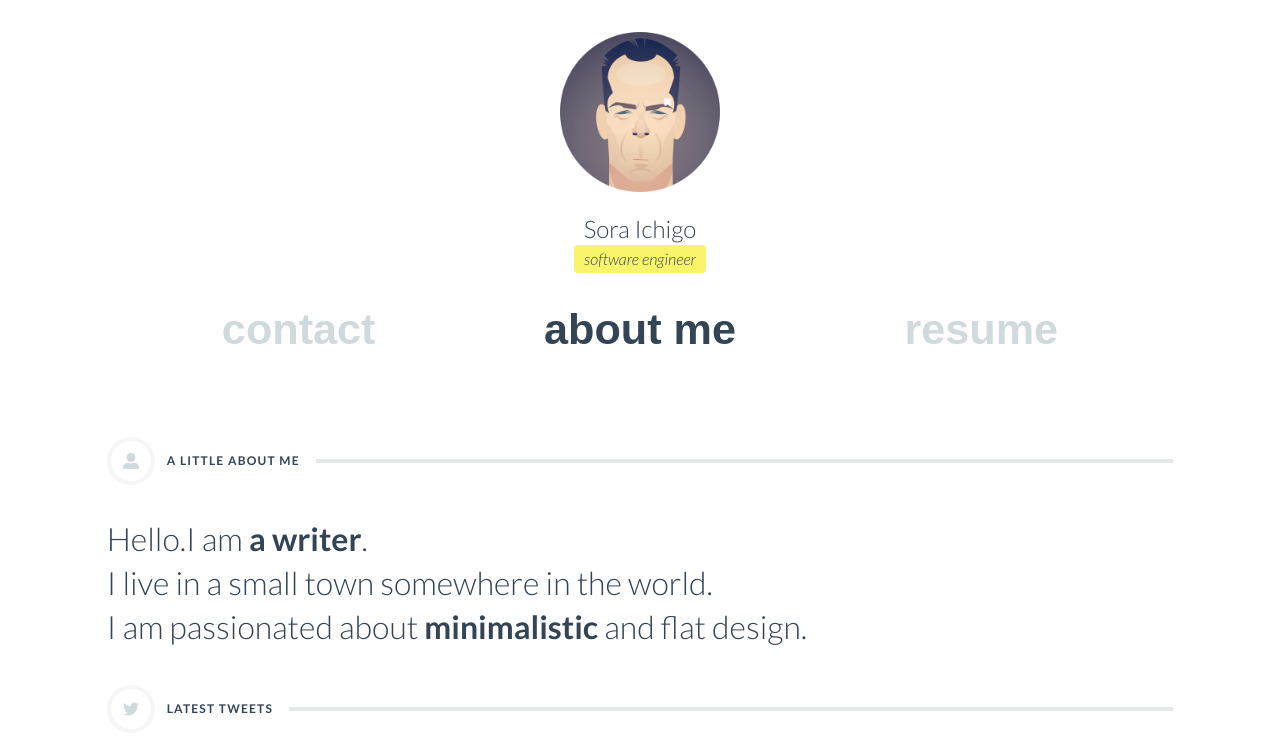
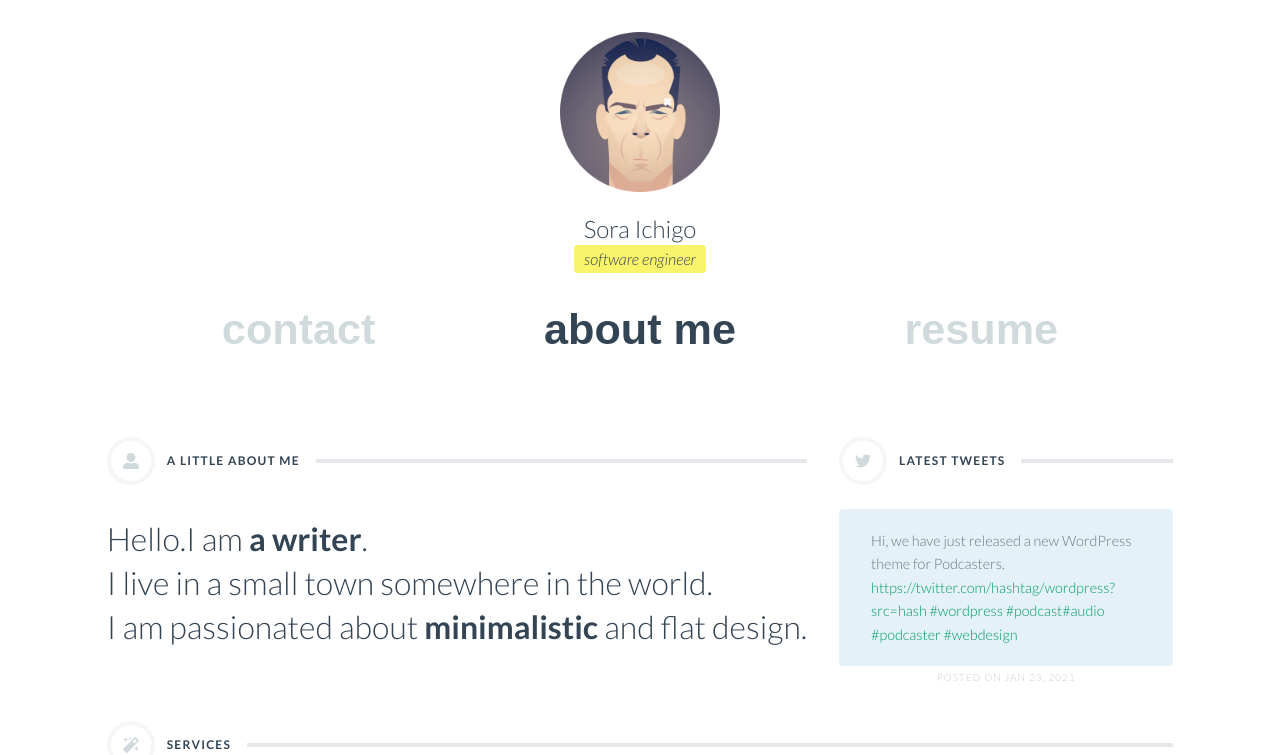
Before and after one commit to sora-ichigo/portfolio-front, a Next.js app: page / in a window 1280 px wide. Shown: the top 755 px of the page. Built offline with nearby package versions, Linux system fonts and the light colour scheme.

Commit message:
Update About responsive

```diff
--- a/src/about/components/About.tsx
+++ b/src/about/components/About.tsx
@@ -91,14 +91,15 @@ const SNSAccountDataList: SNSAccountDataType[] = [
 
 export const About: React.FC = () => (
   <div className="mx-auto w-11/12 py-4 md:w-5/6">
+    <div className="lg:grid lg:grid-cols-3 lg:gap-8">
       {/* -------------------------
         A LITTLE ABOUT ME
         ------------------------- */}
-    <div className="mt-3">
+      <div className="col-span-2 mt-3">
         <GlobalHeading text="A LITTLE ABOUT ME" icon={FaUserAlt} />
         <h3 className="mt-6 text-2xl font-light leading-snug md:mt-8 md:mb-5 md:text-3-4xl">
-        Hello.I am <span className="font-bold">a writer</span>.<br />I live in a
-        small town somewhere in the world.
+          Hello.I am <span className="font-bold">a writer</span>.<br />I live in
+          a small town somewhere in the world.
           <br /> I am passionated about{" "}
           <span className="font-bold">minimalistic</span> and flat design.
         </h3>
@@ -107,7 +108,7 @@ export const About: React.FC = () => (
       {/* -------------------------
         LATEST TWEETS
         ------------------------- */}
-    <div className="mt-9">
+      <div className="mt-9 lg:mt-0">
         <div className="mt-3 mb-6">
           <GlobalHeading text="LATEST TWEETS" icon={FaTwitter} />
         </div>
@@ -125,6 +126,7 @@ export const About: React.FC = () => (
         >
           POSTED ON JAN 23, 2021
         </p>
+      </div>
     </div>
 
     {/* -------------------------
```
Lines whose indentation alone changed are shown as unchanged.
